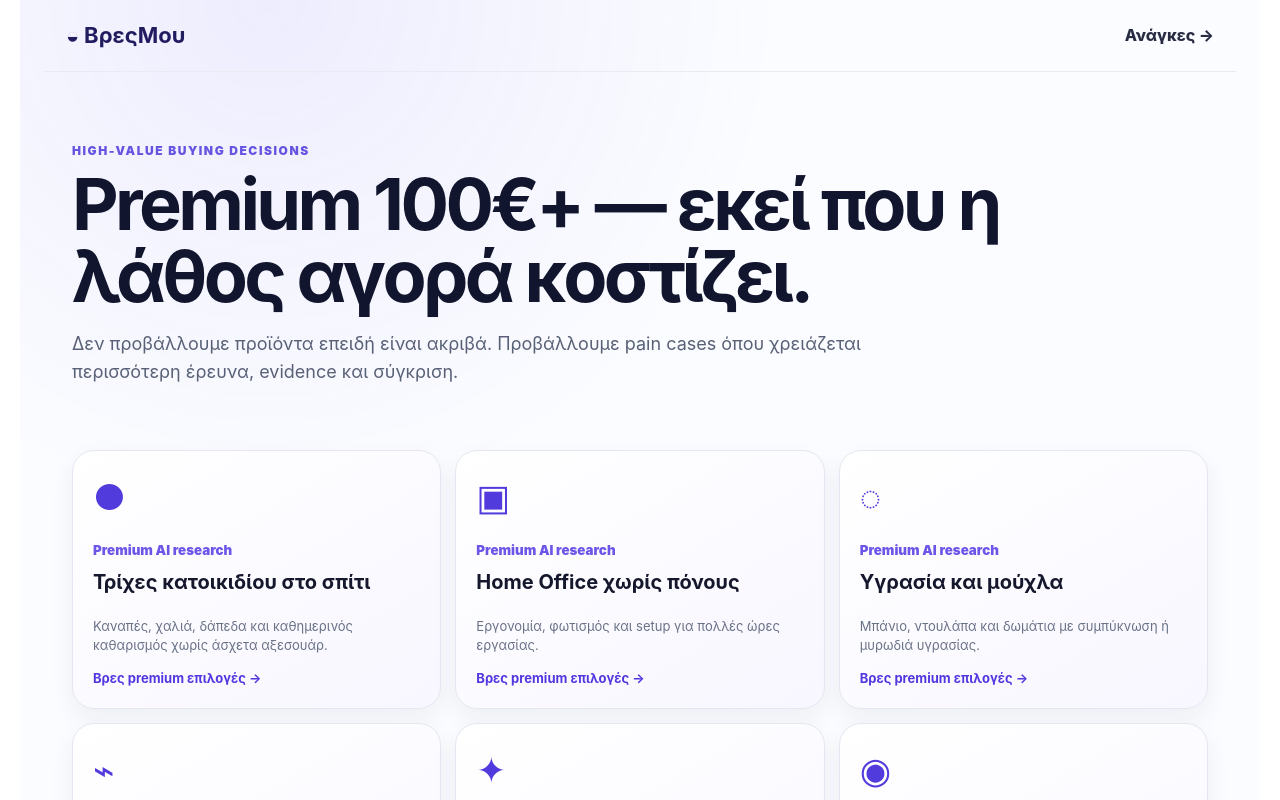
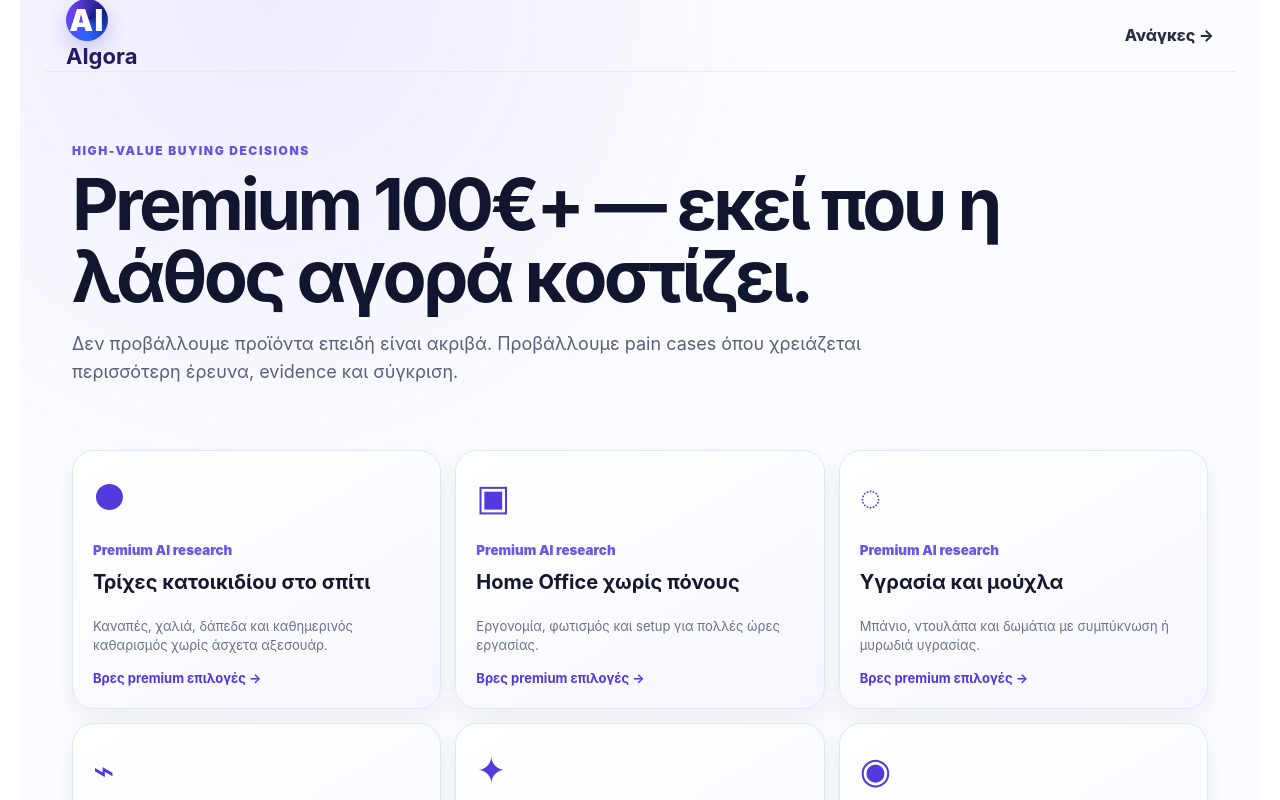
Before and after one commit to vmoulakakis/ai-aliexpress, a Next.js app: page /premium in a window 1280 px wide. Shown: the top 800 px of the page. Built offline with nearby package versions, Linux system fonts and the light colour scheme; no server answers.

Commit message:
fix: AIgora branding on premium page

```diff
--- a/app/premium/page.tsx
+++ b/app/premium/page.tsx
@@ -7,7 +7,7 @@ export default function PremiumPage() {
   const items = DEMAND_CASES.filter((item) => item.premium).sort((a,b) => b.homePriority - a.homePriority);
   return (
     <main className="catalog-page">
-      <header className="catalog-header"><Link href="/" className="catalog-brand">◒ <b>ΒρεςΜου</b></Link><Link href="/needs">Ανάγκες →</Link></header>
+      <header className="catalog-header"><Link href="/" className="catalog-brand"><span className="brand-mark">AI</span> <b>AIgora</b></Link><Link href="/needs">Ανάγκες →</Link></header>
       <section className="catalog-hero premium-hero"><p className="eyebrow">HIGH-VALUE BUYING DECISIONS</p><h1>Premium 100€+ — εκεί που η λάθος αγορά κοστίζει.</h1><p>Δεν προβάλλουμε προϊόντα επειδή είναι ακριβά. Προβάλλουμε pain cases όπου χρειάζεται περισσότερη έρευνα, evidence και σύγκριση.</p></section>
       <section className="catalog-grid">
         {items.map((item) => <Link href={`/?q=${encodeURIComponent(`${item.searchQuery} minimum 100 euro`)}`} className="catalog-card premium-catalog-card" key={item.slug}><span>{item.icon}</span><small>Premium AI research</small><h2>{item.title}</h2><p>{item.subtitle}</p><b>Βρες premium επιλογές →</b></Link>)}
```
